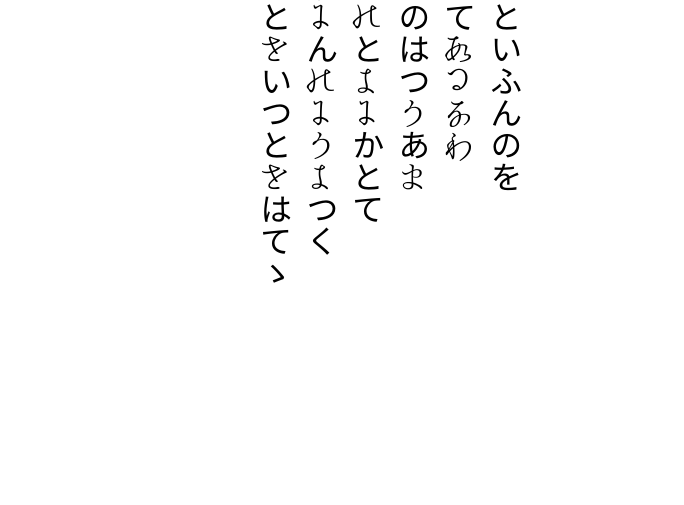
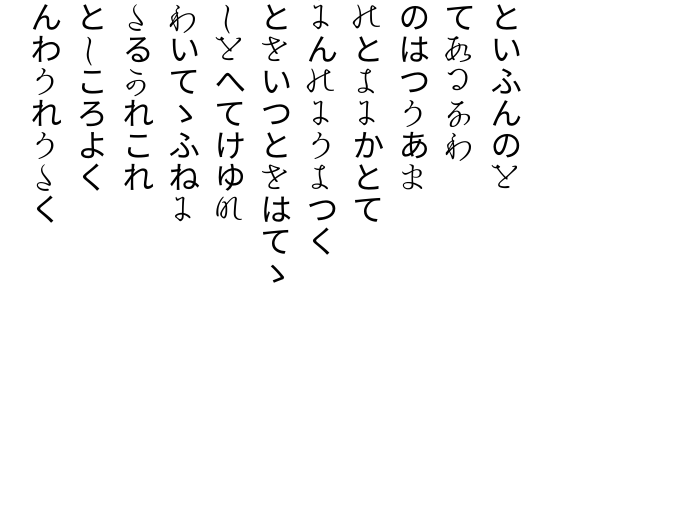
Before and after one commit to MSSBGC/tosanikki, a plain HTML site: page index.html in a window 1280 px wide. Shown: the part 295-800 px from the top of the page, without its empty margins (575-1259 px from the left). Drawn offline with Linux system fonts and the light colour scheme.

Commit message:
Update index.html

```diff
--- a/index.html
+++ b/index.html
@@ -7,10 +7,15 @@
 </head>
 <body>
 <h1>圡左日記</h1>
-𛄗とこん𛁍𛂂𛃻日記といふんのを<br>
-をむ𛂅ん𛁅てみんとて𛁍𛃻𛂂𛃲<br>
+𛄗とこん𛁍𛂂𛃻日記といふんの𛄜<br>
+𛄜む𛂅ん𛁅てみんとて𛁍𛃻𛂂𛃲<br>
 それのと𛁅𛂜𛁅は𛁍のはつ𛀚あ𛃄<br>
 𛃲ひとひのひのいぬ𛂜と𛀦𛂌かとて<br>
 𛁍そのよ𛁅い𛁁ゝ𛀙𛂌ん𛂜𛂌𛀚𛀦つく<br>
 あ𛃻ひとあ𛀚𛁠のよと𛁒いつと𛁒はてゝ<br>
+れいのことゝ𛃙み𛂅𛁅𛄜へてけゆ𛂅<br>
+とゝ𛃲て𛁍ん𛁠ちよ𛃲いてゝふね𛂌<br>
+のるへ𛀦ところへわ𛁠る𛀙れこれ<br>
+𛁅る𛁅𛃰ぬお𛀬𛃲𛁐と𛁅ころよく<br>
+くらへるひと〳〵なんわ𛀚れ𛀚𛁠く<br>
 </body>
```
